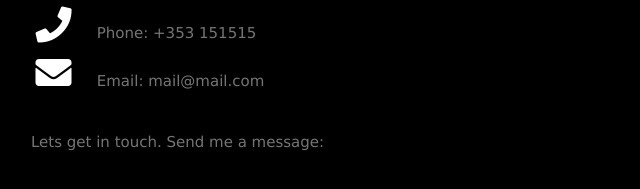
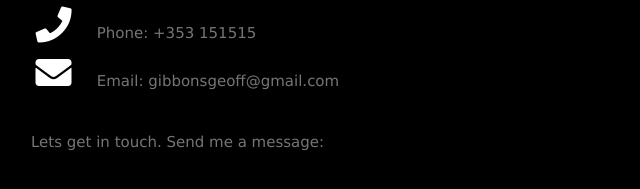
Before and after one commit to Geoffcistudent/Milestone_Project_2, a plain HTML site: page index.html in a window 1280 px wide. Shown: the part 2915-3104 px from the top of the page, 179-819 px from the left. Drawn offline with nearby package versions, Linux system fonts and the light colour scheme.

Commit message:
add contact information

```diff
--- a/index.html
+++ b/index.html
@@ -125,7 +125,7 @@ The idea behind brain training is to enhance memory and thinking skills by pract
     <div class="w3-section">
       <p><i class="fa fa-map-marker fa-fw w3-text-white w3-xxlarge w3-margin-right"></i> Mayo, Ireland</p>
       <p><i class="fa fa-phone fa-fw w3-text-white w3-xxlarge w3-margin-right"></i> Phone: +353 151515</p>
-      <p><i class="fa fa-envelope fa-fw w3-text-white w3-xxlarge w3-margin-right"> </i> Email: mail@mail.com</p>
+      <p><i class="fa fa-envelope fa-fw w3-text-white w3-xxlarge w3-margin-right"> </i> Email: gibbonsgeoff@gmail.com</p>
     </div><br>
     <p>Lets get in touch. Send me a message:</p>
   <!-- End Contact Section -->
```
